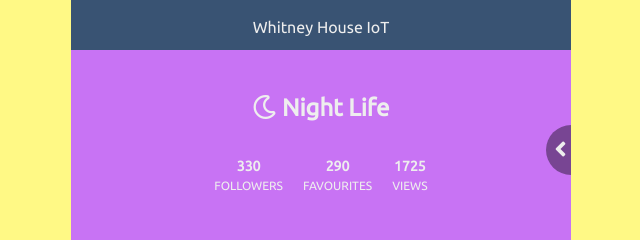
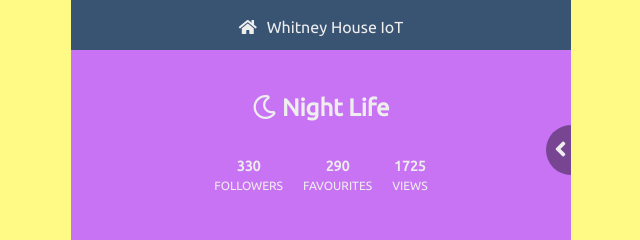
Before and after one commit to drifterz28/iot-site, a React app: page / in a window 1280 px wide. Shown: the top 240 px of the page, 319-959 px from the left. Built offline with nearby package versions, Linux system fonts and the light colour scheme.

Commit message:
Update package

```diff
--- a/src/components/header.js
+++ b/src/components/header.js
@@ -3,6 +3,7 @@ import React from 'react';
 const Header = () => (
   <div className='header'>
     <div className='clearfix'>
+      <i className="fas fa-home"/>
       <span className='title'>Whitney House IoT</span>
     </div>
   </div>
--- a/src/styles/main.scss
+++ b/src/styles/main.scss
@@ -45,6 +45,7 @@ body {
   .title {
     font-weight: 500;
     display: inline-block;
+    margin-left: 10px;
   }
   a {
     color: #95b1d3;
```
Also changed, not shown: package.json (+15 -17 lines), 1 other file.
